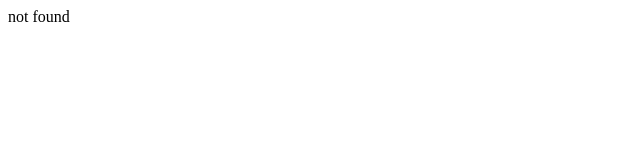
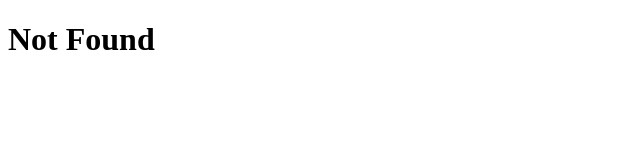
Before and after one commit to justinstander/haasandmilan, a plain HTML site: page 404.html in a window 1280 px wide. Shown: the whole page, without its empty margins (0-640 px from the left). Drawn offline with Linux system fonts and the light colour scheme.

Commit message:
proper 404 html page

```diff
--- a/404.html
+++ b/404.html
@@ -1,4 +1,17 @@
 <!DOCTYPE html>
 <html lang="en">
-not found
+
+<head>
+    <meta charset="utf-8">
+    <meta name="description" content="haasandmilan">
+    <meta name="viewport" content="width=device-width, initial-scale=1.0">
+    <title>Not Found</title>
+</head>
+
+<body>
+    <header>
+        <h1>Not Found</h1>
+    </header>
+</body>
+
 </html>
```
